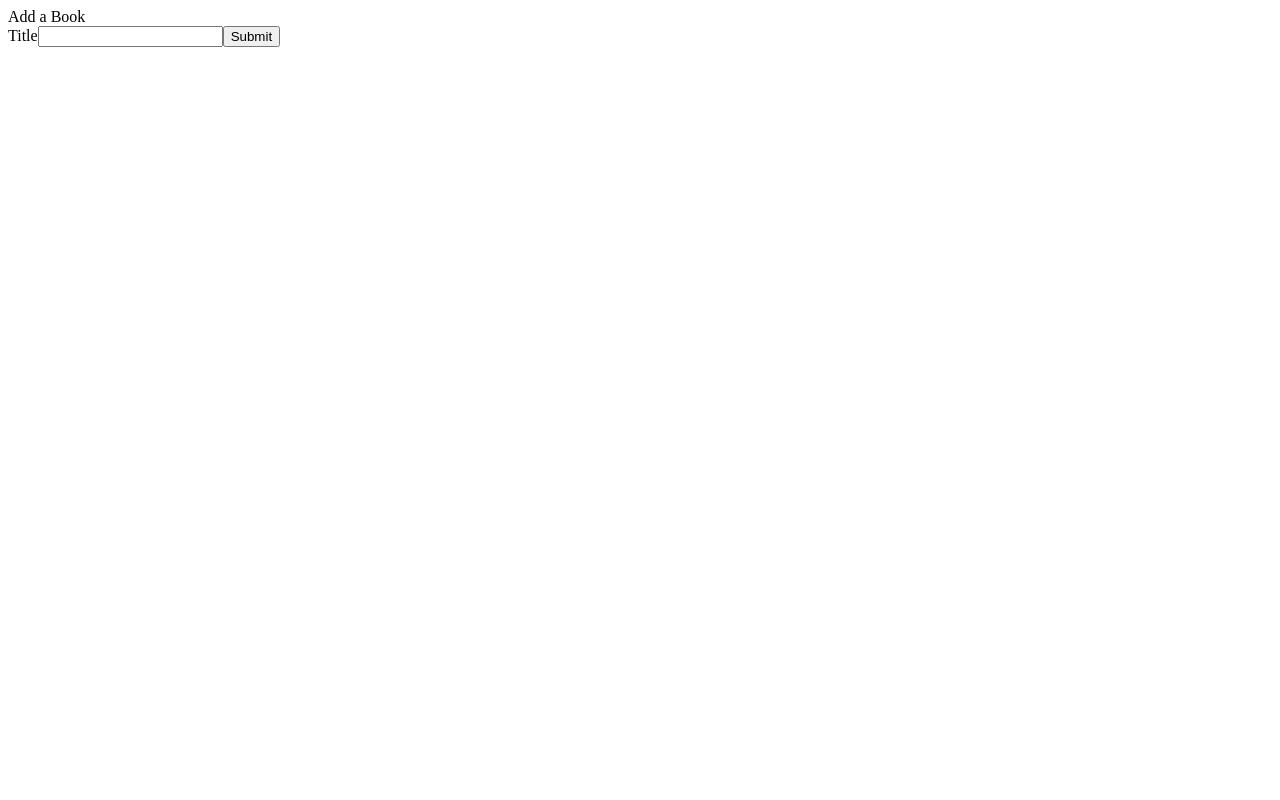
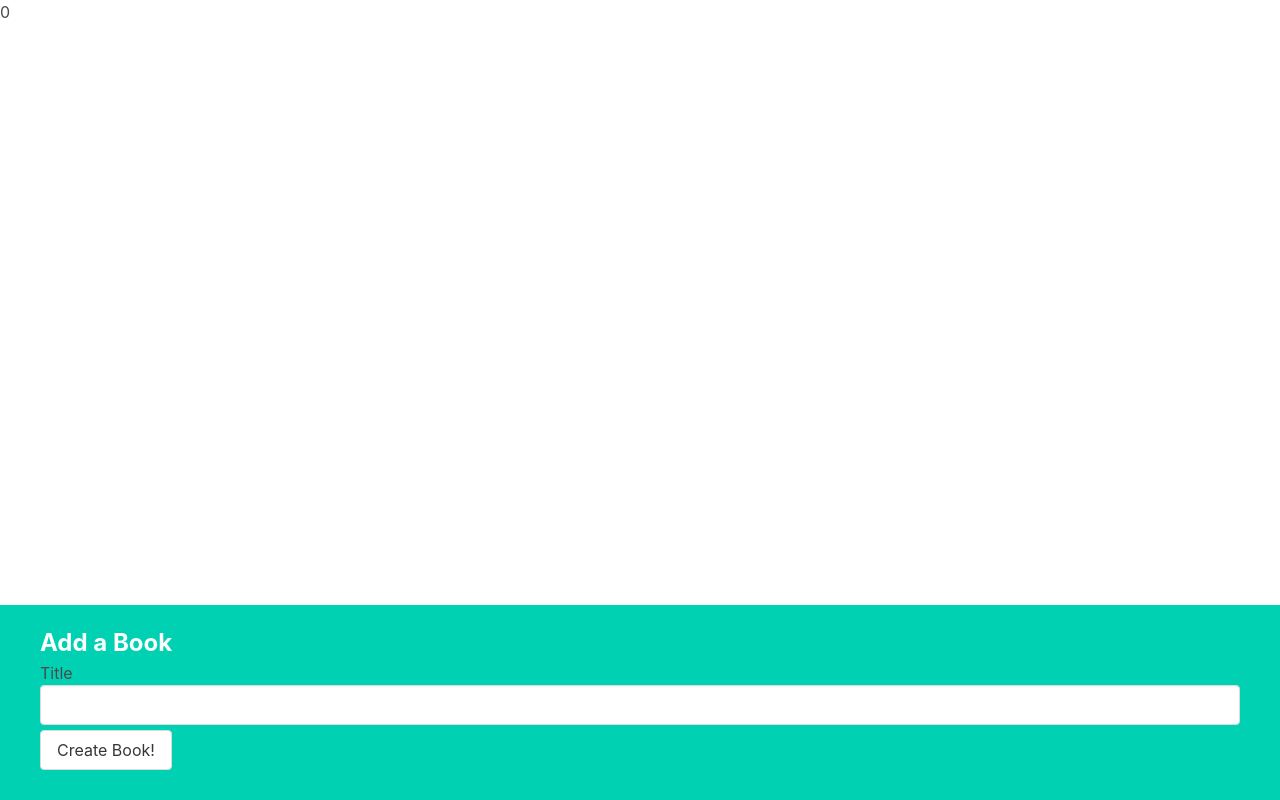
Before and after one commit to danporeda/books, a React (Create React App) app: page / in a window 1280 px wide. Built offline with nearby package versions, Linux system fonts and the light colour scheme.

Commit message:
updated createBook function to create new book object and update books state

```diff
--- a/src/App.js
+++ b/src/App.js
@@ -6,11 +6,19 @@
   const [books, setBooks] = useState([]);
 
   const createBook = (title) => {
-    console.log('nedd to add book with', title);
+    const updatedBooks = [
+      ...books,
+      { id: Math.round(Math.random() * 9999), title }
+    ];
+
+    setBooks(updatedBooks);
   }
 
   return (
-    <BookCreate onCreate={createBook} />
+    <div>
+      {books.length}
+      <BookCreate onCreate={createBook} />
+    </div>
   );
 
 }
--- a/src/components/BookCreate.js
+++ b/src/components/BookCreate.js
@@ -14,12 +14,12 @@
   }
 
   return (
-    <div>
-      Add a Book
+    <div className="book-create">
+      <h3>Add a Book</h3>
       <form onSubmit={handleSubmit}>
         <label>Title</label>
-        <input value={title} onChange={handleChange} />
-        <button>Submit</button>
+        <input className="input" value={title} onChange={handleChange} />
+        <button className="button">Create Book!</button>
       </form>
     </div>
   )
--- a/src/index.js
+++ b/src/index.js
@@ -1,3 +1,4 @@
+import './index.css';
 import React from 'react';
 import ReactDOM from 'react-dom/client';
 import App from './App';
```
